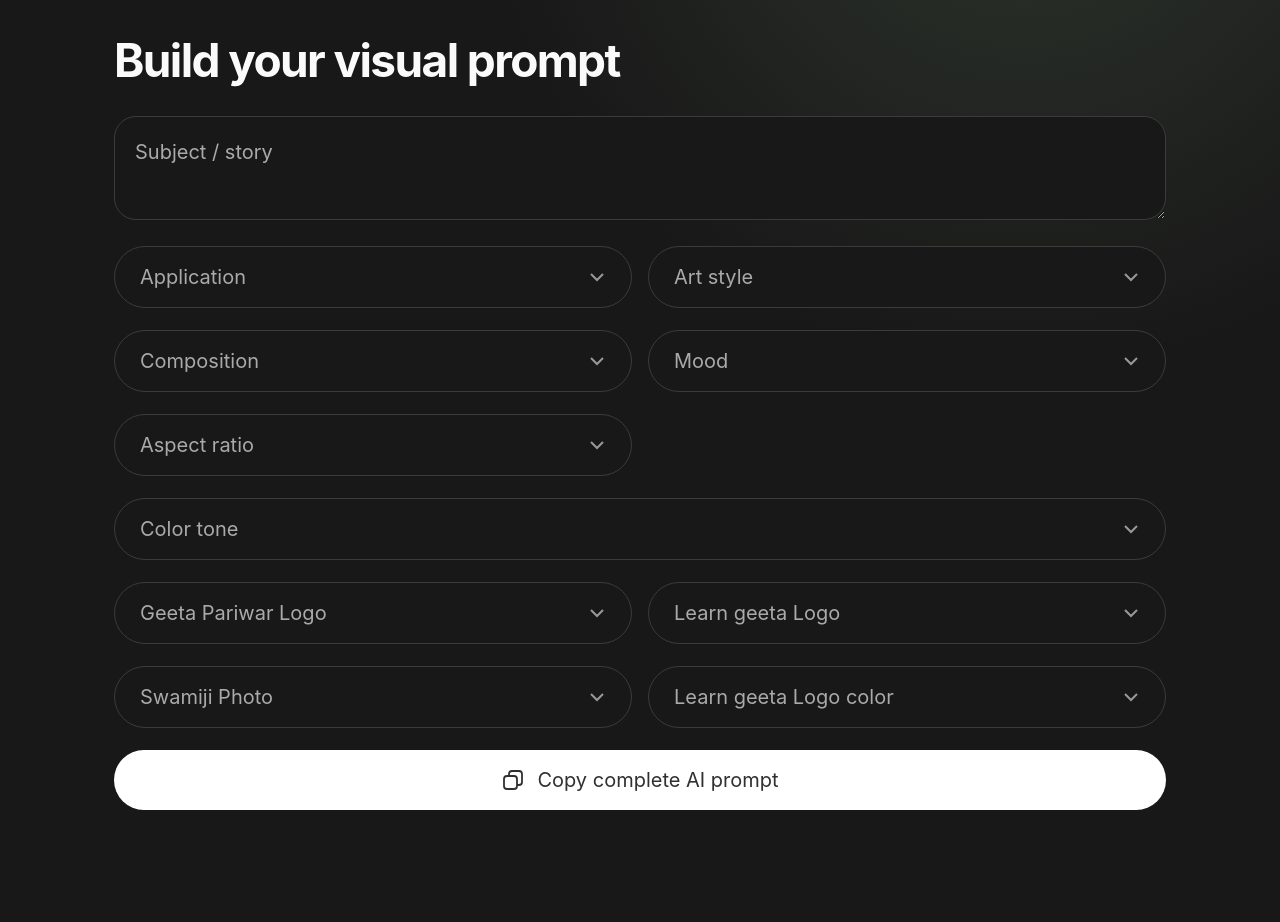
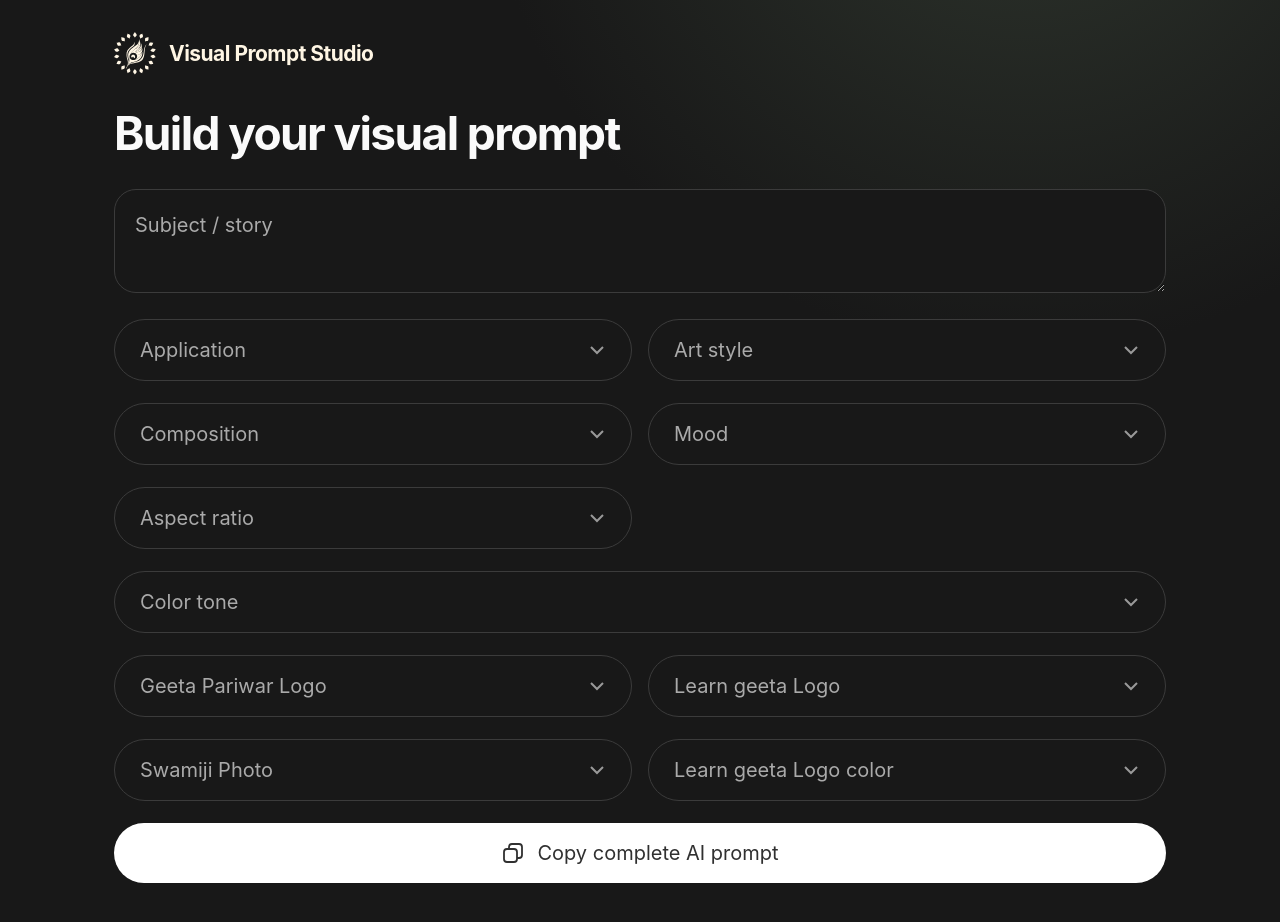
Before and after one commit to StudiovitaminD/svd_lgds, a Next.js app in the folder visual-prompt-generator-next/: page / in a window 1280 px wide. Shown: the top 922 px of the page. Before the commit the page ends 880 px from the top, so only its background shows below. Built offline with nearby package versions, Linux system fonts and the light colour scheme.

Commit message:
feat: add Visual Prompt Studio lockup

```diff
--- a/visual-prompt-generator-next/app/globals.css
+++ b/visual-prompt-generator-next/app/globals.css
@@ -2,6 +2,9 @@
 * { box-sizing: border-box; }
 body { margin: 0; background: radial-gradient(circle at 80% -20%, #2e352d 0, #181818 34rem); }
 main { max-width: 1100px; margin: auto; padding: 32px 24px 40px; }
+.studio-lockup { display: flex; align-items: center; gap: 13px; margin-bottom: 30px; }
+.studio-lockup img { width: 42px; height: 43px; }
+.studio-lockup span { color: #fff6e4; font-size: 21px; font-weight: 650; letter-spacing: -.025em; }
 h1 { font-size: clamp(30px, 4.3vw, 46px); letter-spacing: -.035em; margin: 0 0 28px; font-weight: 650; }
 form { display: grid; grid-template-columns: 1fr 1fr; gap: 22px 16px; }.full { grid-column: 1 / -1; }
 textarea,select { width: 100%; background: #181818; border: 1.5px solid #3b3b3b; color: #fafafa; font: inherit; font-size: 20px; outline: none; }
@@ -14,4 +17,4 @@ textarea::placeholder,select.empty { color: #aaa; opacity: 1; } select option {
 details { border-top: 1px solid #333; padding: 19px 0; } summary { cursor: pointer; color: #ccc; font-size: 15px; } pre { white-space: pre-wrap; font: 15px/1.75 Arial,sans-serif; color: #bbb; margin: 20px 0 0; }.dna { font-size: 15px; line-height: 1.7; color: #aaa; }
 .reference-grid { display: grid; grid-template-columns: repeat(2, minmax(0, 1fr)); gap: 16px; margin-top: 20px; }.logo { min-height: 150px; border-radius: 12px; display: flex; align-items: baseline; justify-content: center; gap: 8px; font-size: 30px; letter-spacing: -.06em; }.logo strong { font-weight: 700; }.logo i { font-size: 40px; font-style: normal; }.full-logo { background: #f3f1ec; color: #004b7c; }.full-logo i { color: #54a949; }.mono-logo { background: #1e2436; color: #f5ead7; }
 footer { color: #777; font-size: 12px; margin-top: 20px; }
-@media (max-width: 600px) { main { padding: 24px 16px; } form { grid-template-columns: 1fr; gap: 19px; } h1 { margin-bottom: 25px; } select,textarea { font-size: 17px; }.copy { font-size: 17px; }.reference-grid { grid-template-columns: 1fr; } }
+@media (max-width: 600px) { main { padding: 24px 16px; } .studio-lockup { margin-bottom: 24px; } .studio-lockup span { font-size: 19px; } form { grid-template-columns: 1fr; gap: 19px; } h1 { margin-bottom: 25px; } select,textarea { font-size: 17px; }.copy { font-size: 17px; }.reference-grid { grid-template-columns: 1fr; } }
--- a/visual-prompt-generator-next/app/page.tsx
+++ b/visual-prompt-generator-next/app/page.tsx
@@ -1,6 +1,7 @@
 "use client";
 
 import { ChangeEvent, useEffect, useMemo, useState } from "react";
+import Image from "next/image";
 
 const options = {
   logoTone: ["Monotone", "Full color"],
@@ -101,6 +102,10 @@ export default function Home() {
   };
 
   return <main>
+    <header className="studio-lockup">
+      <Image src="/visual-prompt-studio-logo.svg" alt="Visual Prompt Studio" width={42} height={43} priority />
+      <span>Visual Prompt Studio</span>
+    </header>
     <h1>Build your visual prompt</h1>
     <form onSubmit={(event) => event.preventDefault()}>
       <div className="full"><textarea id="subject" name="subject" aria-label="Subject / story" value={values.subject} onChange={update} placeholder="Subject / story" /></div>
```
Also changed, not shown: visual-prompt-generator-next/public/visual-prompt-studio-logo.svg (added).
